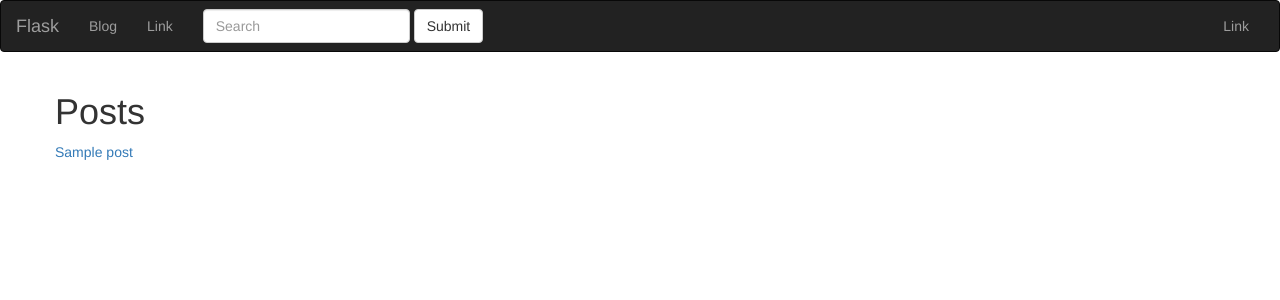
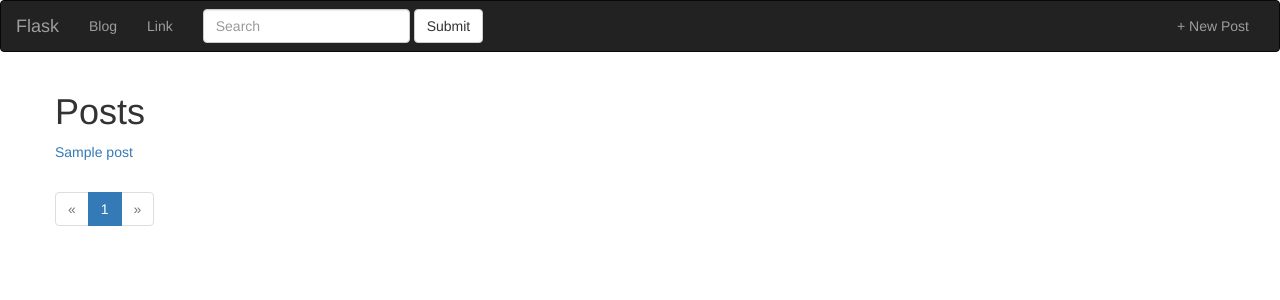
Before and after one commit to denskif/FlaskProj, a Flask app: page /blog/ in a window 1280 px wide. Shown: the top 300 px of the page. Run offline with Flask 2, Linux system fonts and the light colour scheme; tables that the repository leaves empty hold one stand-in row (values such as "Sample post"); some libraries are stand-ins or nearby versions.

Commit message:
Wenthdy working

```diff
--- a/posts/blueprint.py
+++ b/posts/blueprint.py
@@ -35,11 +35,22 @@ def create_post():
 @posts.route('/')
 def blueprint():
     q = request.args.get('q')
+
+    page = request.args.get('page')
+
+    if page and page.isdigit():
+        page = int(page)
+    else:
+        page = 1
+
     if q:
         posts = Post.query.filter(Post.title.contains(q) | Post.body.contains(q)).all()
     else:
-        posts = Post.query.all()
-    return render_template('posts/index.html', posts=posts)
+        posts = Post.query.order_by(Post.created.desc())
+
+    pages = posts.paginate(page=page, per_page=5)
+
+    return render_template('posts/index.html', posts=posts, pages=pages)
 
 
 @posts.route('/<slug>')
--- a/posts/templates/posts/index.html
+++ b/posts/templates/posts/index.html
@@ -10,10 +10,38 @@
 
 {% block content %}
 
-    {% for post in posts %}
+    {% for post in pages.items %}
         <p>
             <a href="{{ url_for('posts.post_detail', slug=post.slug) }}">{{ post.title }}</a>
         </p>
     {% endfor %}
 
+    <nav>
+        <ul class="pagination">
+            <li
+                    {% if not pages.has_prev %}
+                        class="disabled"
+                    {% endif %}
+            >
+                <a class="page-link" href="./?page={{ pages.prev_num }}" aria-label="Previous">
+                    <span aria-hidden="true">&laquo;</span>
+                </a>
+            </li>
+            {% for page in pages.iter_pages() %}
+                <li {% if page == pages.page %} class="active" {% endif %}>
+                    <a class="page-link" href="./?page={{ page }}">{{ page }}</a>
+                </li>
+            {% endfor %}
+            <li
+                    {% if not pages.has_next %}
+                        class="disabled"
+                    {% endif %}
+            >
+                <a class="page-link" href="./?page={{ pages.next_num }}" aria-label="Next">
+                    <span aria-hidden="true">&raquo;</span>
+                </a>
+            </li>
+        </ul>
+    </nav>
+
 {% endblock %}
--- a/templates/base.html
+++ b/templates/base.html
@@ -44,7 +44,7 @@
           </form>
 
           <ul class="nav navbar-nav navbar-right">
-            <li><a href="#">Link</a></li>
+            <li><a href="{{ url_for('posts.create_post') }}">+ New Post</a></li>
 
           </ul>
         </div><!-- /.navbar-collapse -->
```
Also changed, not shown: 1 other file.
